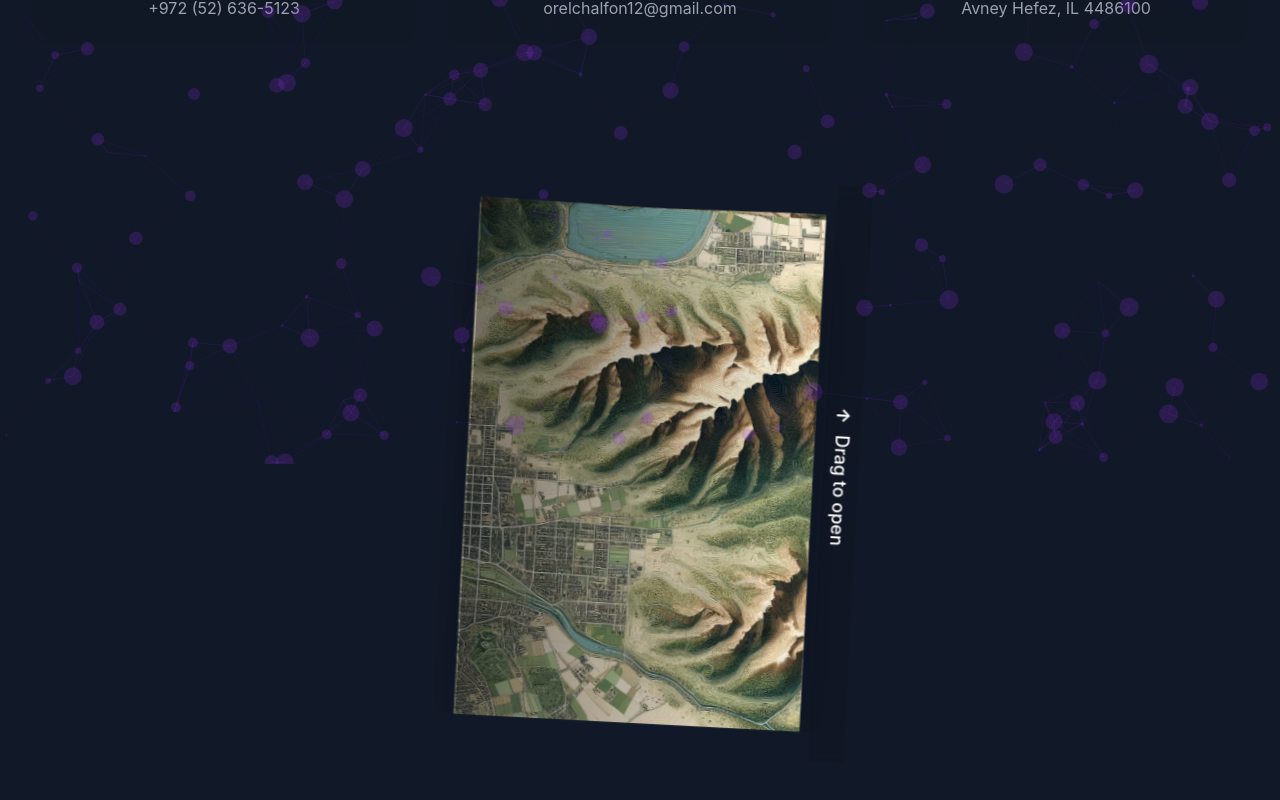
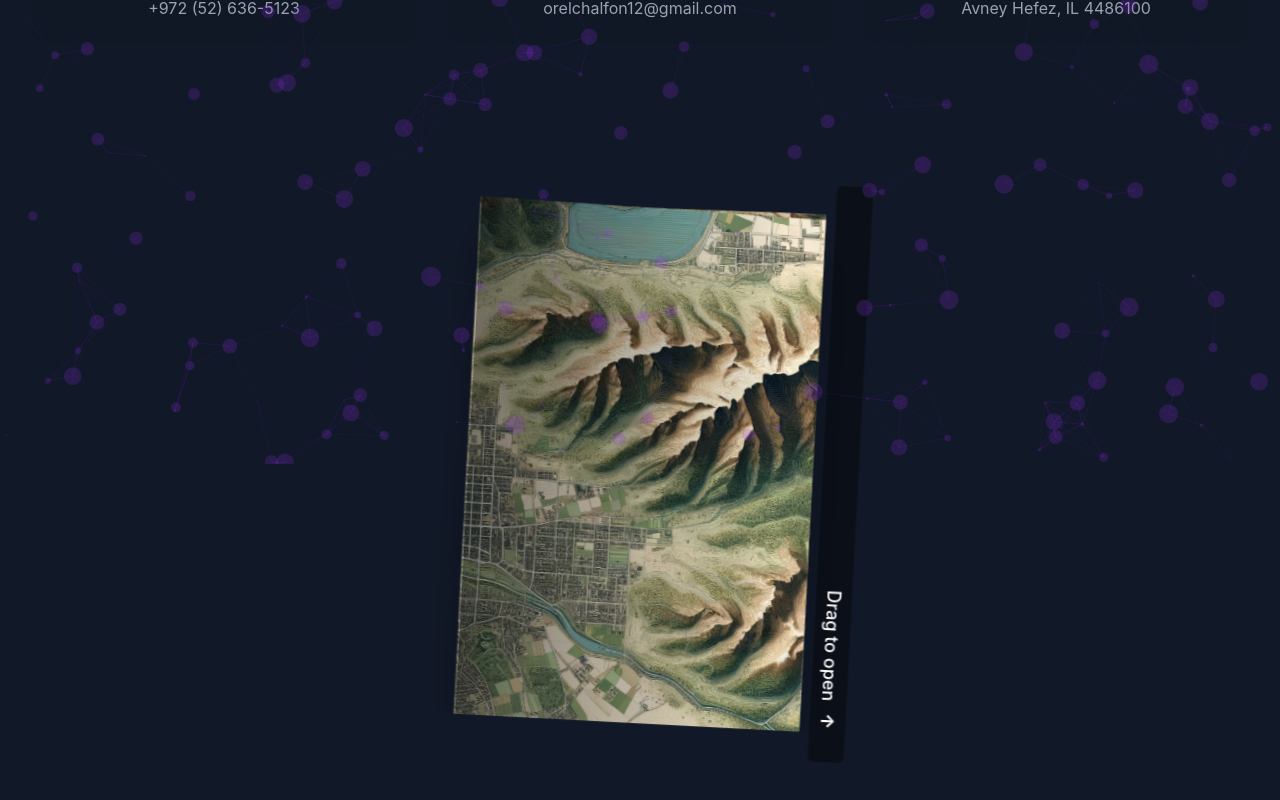
Before and after one commit to Orelchalfon/ocdev, a React (Vite) app: page /contact in a window 1280 px wide. Shown: the part 336-1136 px from the top of the page. Built offline with nearby package versions, Linux system fonts and the light colour scheme.

Commit message:
style: adjust FoldableMap component layout by setting height to 100% and enhancing inner div styling for improved visual consistency and user experience

```diff
--- a/src/components/ui/FoldableMap.tsx
+++ b/src/components/ui/FoldableMap.tsx
@@ -186,6 +186,7 @@ const FoldableMap = () => {
             style={{
               x: xDrag,
               width: "2.5dvw",
+              height: "100%",
               minWidth: "40px",
             }}
             dragConstraints={{ left: 0, right: 300 }}
@@ -194,21 +195,21 @@ const FoldableMap = () => {
               timeConstant: 45,
             }}
             className='
-              absolute left-32 md:left-1/3 lg:left-2/3 h-full z-50 cursor-grab active:cursor-grabbing
-              flex items-center justify-center bg-black/10 hover:bg-black/20
-              backdrop-blur-sm transition-colors duration-200
+              absolute left-32 md:left-1/3 lg:left-2/3 h-full z-50 cursor-grab rounded-md active:cursor-grabbing
+              flex items-center justify-center bg-black/40 hover:bg-black/50
+              backdrop-blur-sm transition-colors duration-200 py-8
             '
           >
-            <div className='flex flex-col items-center gap-2 text-white'>
+            <div className='h-full w-full flex flex-col justify-end items-center gap-2 text-white rounded-md'>
+              <span className='text-xs sm:px-10 font-medium md:text-sm lg:text-xl text-center [writing-mode:vertical-rl] rounded-md'>
+                {isFolded ? "Drag to open" : "Drag to close"}
+              </span>
               <motion.span
                 style={{ rotate: arrowRotation }}
-                className='text-xl font-bold'
+                className='text-xl font-bold rounded-md'
               >
                 →
               </motion.span>
-              <span className='text-xs sm:px-10 font-medium md:text-sm lg:text-xl text-center [writing-mode:vertical-rl]'>
-                {isFolded ? "Drag to open" : "Drag to close"}
-              </span>
             </div>
           </motion.div>
         </motion.div>
```
